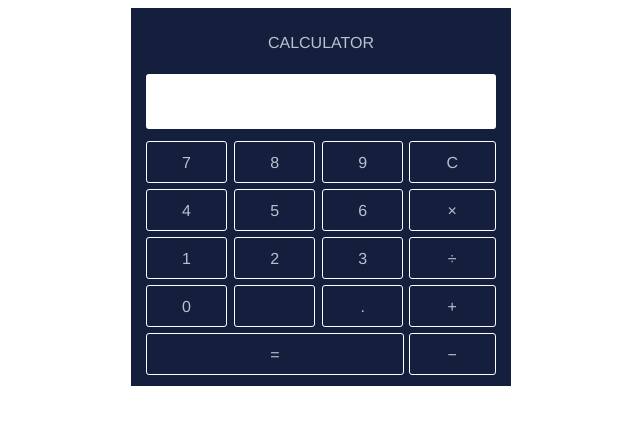
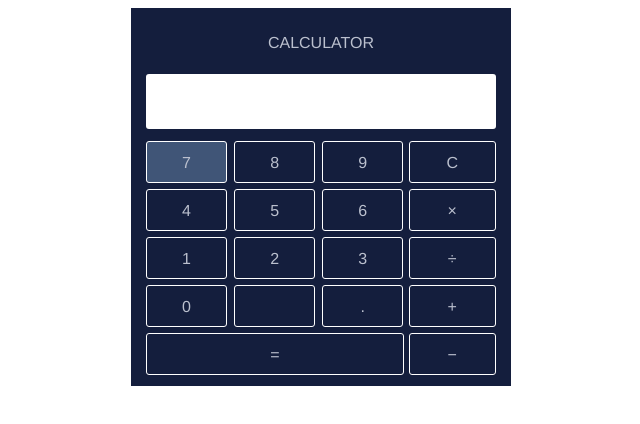
Before and after one commit to shawnmath/javascript_calculator, a website: page index.html in a window 1280 px wide. In both pictures the pointer is over the element 505 px from the left and 161 px from the top of the page. Shown: the whole page, without its empty margins (319-959 px from the left). Drawn offline with Linux system fonts and the light colour scheme.

Commit message:
add hover state

```diff
--- a/style.css
+++ b/style.css
@@ -83,6 +83,13 @@ h4 {
 	background-color: #141e3d;
 	color: #bbc0ce;
 	cursor: pointer;
+	transition: background-color 0.5s ease;
+}
+
+.input:hover,
+.enter:hover,
+.clear:hover {
+	background-color: #405577;
 }
 
 .calc_num,
```
